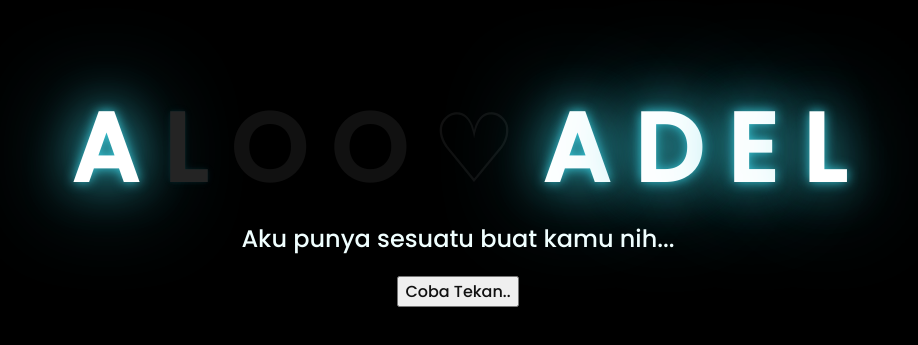
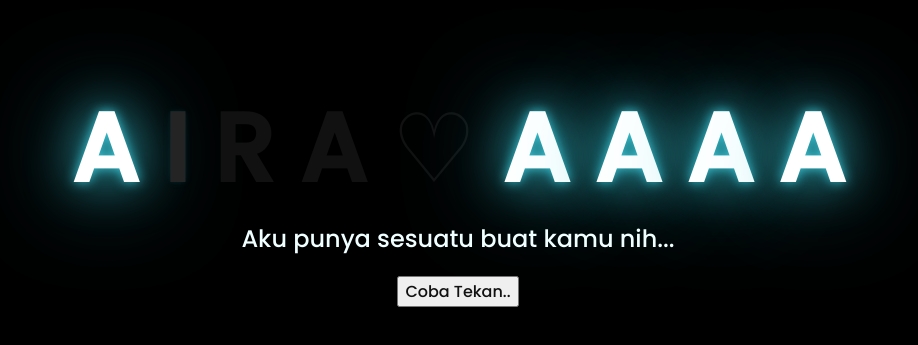
Before and after one commit to someone0990/Buat-Kamu, a plain HTML site: page index.html in a window 1280 px wide. Shown: the part 217-562 px from the top of the page, without its empty margins (190-1108 px from the left). Drawn offline with Linux system fonts and the light colour scheme.

Commit message:
Update index.html

```diff
--- a/index.html
+++ b/index.html
@@ -12,14 +12,14 @@
     <div class="greetings">
     <!-- silahkan menambah kata sesuai keinginan dengan <span>text...</span -->
         <span>A</span>
-        <span>L</span>
-        <span>O</span>
-        <span>O</span>
+        <span>I</span>
+        <span>R</span>
+        <span>A</span>
         <span>♡</span>
         <span>A</span>
-        <span>D</span>
-        <span>E</span>
-        <span>L</span>
+        <span>A</span>
+        <span>A</span>
+        <span>A</span>
     </div>
     <div class="description">
         <span>Aku punya sesuatu buat kamu nih...</span>
```
